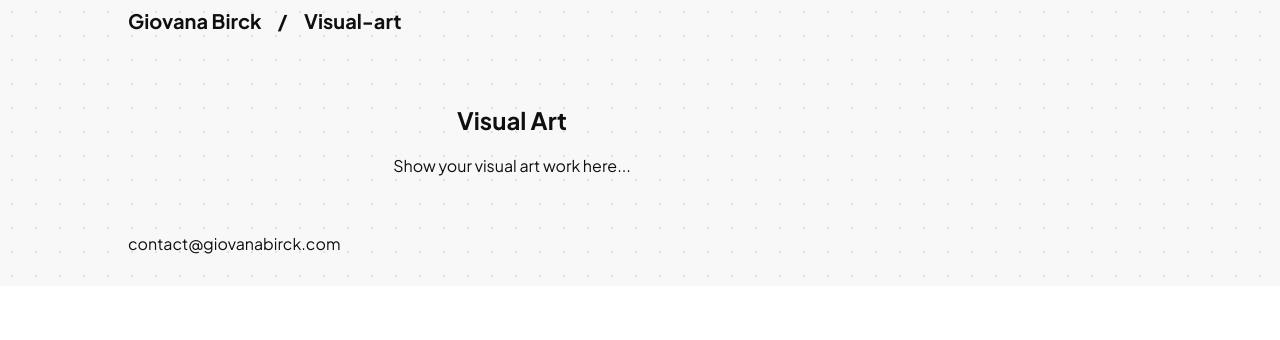
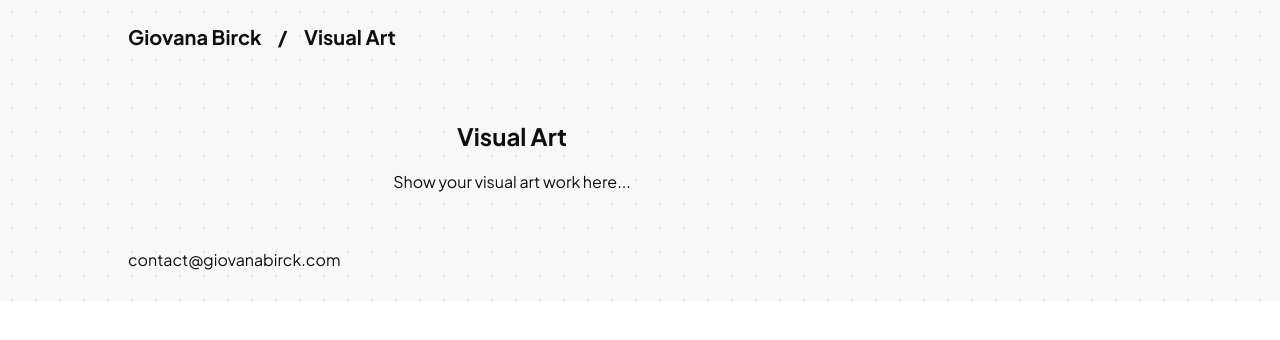
Before and after one commit to giovanabirck/website-test, a React (Create React App) app: page /visual-art in a window 1280 px wide. Shown: the top 340 px of the page. Built offline with nearby package versions, Linux system fonts and the light colour scheme.

Commit message:
fixing to title case

```diff
--- a/src/pages/header/Header.js
+++ b/src/pages/header/Header.js
@@ -1,9 +1,15 @@
 import { Link, useLocation } from 'react-router-dom';
-import './Header.modules.css'
+import './Header.modules.css';
 
 const Header = () => {
     const location = useLocation();
     const pathSegments = location.pathname.split('/').filter(Boolean);
+
+    const formatSegment = (segment) => {
+        return segment
+            .replace(/-/g, ' ')
+            .replace(/\b\w/g, (char) => char.toUpperCase());
+    };
 
     const crumbs = [
         <Link key="home" to="/" className="header_link">
@@ -18,7 +24,7 @@ const Header = () => {
             <span key={index}>
                 {' / '}
                 <Link to={accumulatedPath} className="header_link">
-                    {segment.charAt(0).toUpperCase() + segment.slice(1)}
+                    {formatSegment(segment)}
                 </Link>
             </span>
         );
--- a/src/pages/header/Header.modules.css
+++ b/src/pages/header/Header.modules.css
@@ -9,7 +9,7 @@ h1 {
     flex-direction: row;
     gap: 1rem;
     font-size: 20px;
-    margin-top: 1vh;
+    margin-top: 3vh;
     margin-left: 9vw;
     margin-right: 10vw;
 }
```
